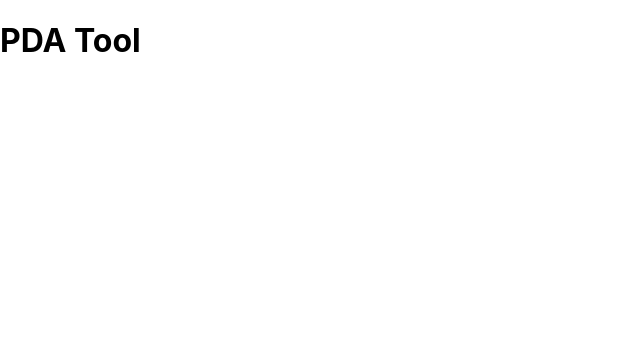
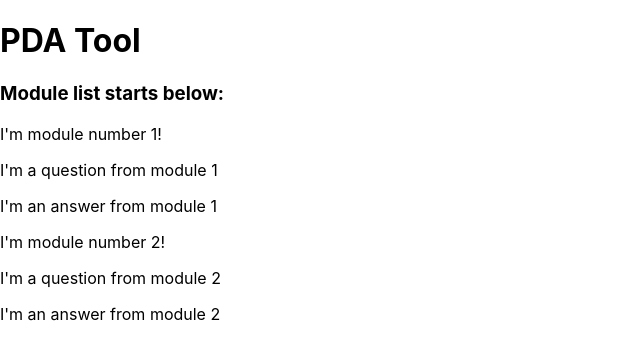
Before and after one commit to krismac/TeamFonz, a React (Create React App) app in the folder PDATool_frontend/pda_tool/: page / in a window 1280 px wide. Shown: the top 360 px of the page, without its empty margins (0-640 px from the left). Built offline with nearby package versions, Linux system fonts and the light colour scheme.

Commit message:
functionality for ModuleList and Module, chaining data

```diff
--- a/PDATool_frontend/pda_tool/src/App.js
+++ b/PDATool_frontend/pda_tool/src/App.js
@@ -1,10 +1,11 @@
 import React, { Component } from 'react';
+import ModuleListContainer from './containers/ModuleListContainer.js';
 // import './App.css';
 
 class App extends Component {
   render() {
     return (
-      <h1>PDA Tool</h1>
+      <ModuleListContainer />
     );
   }
 }
--- a/PDATool_frontend/pda_tool/src/components/Module.js
+++ b/PDATool_frontend/pda_tool/src/components/Module.js
@@ -1 +1,18 @@
 // each Module is a combined Question and Answer bundled into one component.
+
+import React from 'react';
+const Module = (props) => {
+
+  console.log("Module props:", props);
+
+  return (
+    <div className="module-div">
+      <p>I'm module number {props.index + 1}!</p>
+      <p>{props.question}</p>
+      <p>{props.answer}</p>
+    </div>
+  );
+
+}
+
+export default Module;
--- a/PDATool_frontend/pda_tool/src/components/ModuleList.js
+++ b/PDATool_frontend/pda_tool/src/components/ModuleList.js
@@ -1 +1,27 @@
-// component which renders all modules inherited from container's state.
+// renders all modules from list inherited from container's state.
+
+import React, {Fragment} from 'react';
+import Module from './Module.js';
+
+const ModuleList = (props) => {
+  console.log("ModuleList props data:", props.data);
+
+  const modules = props.data.map((module, index) => {
+    return (
+      <Module
+        index={index}
+        question={module.question}
+        answer={module.answer}
+      />
+    )
+  });
+
+  return (
+    <Fragment>
+      {modules}
+    </Fragment>
+  );
+
+}
+
+export default ModuleList;
--- a/PDATool_frontend/pda_tool/src/containers/ModuleListContainer.js
+++ b/PDATool_frontend/pda_tool/src/containers/ModuleListContainer.js
@@ -1,19 +1,33 @@
 // Landing page which will display the list of modules
 
 import React, {Component} from 'react';
+import ModuleList from '../components/ModuleList.js';
 
 class ModuleListContainer extends Component {
   constructor(props) {
     super(props);
     this.state = {
-      modules: []
+      modules: [
+        {
+          question: "I'm a question from module 1",
+          answer: "I'm an answer from module 1"
+        },
+        {
+          question: "I'm a question from module 2",
+          answer: "I'm an answer from module 2"
+        }
+      ]
     }
     // idea: componentDidMount method could populate modules array
   }
 
   render() {
     return (
-      <ModuleList data={this.state.modules}/>
+      <div className="module-list-container">
+        <h1>PDA Tool</h1>
+        <h3>Module list starts below:</h3>
+        <ModuleList data={this.state.modules}/>
+      </div>
     )
   }
 
```
